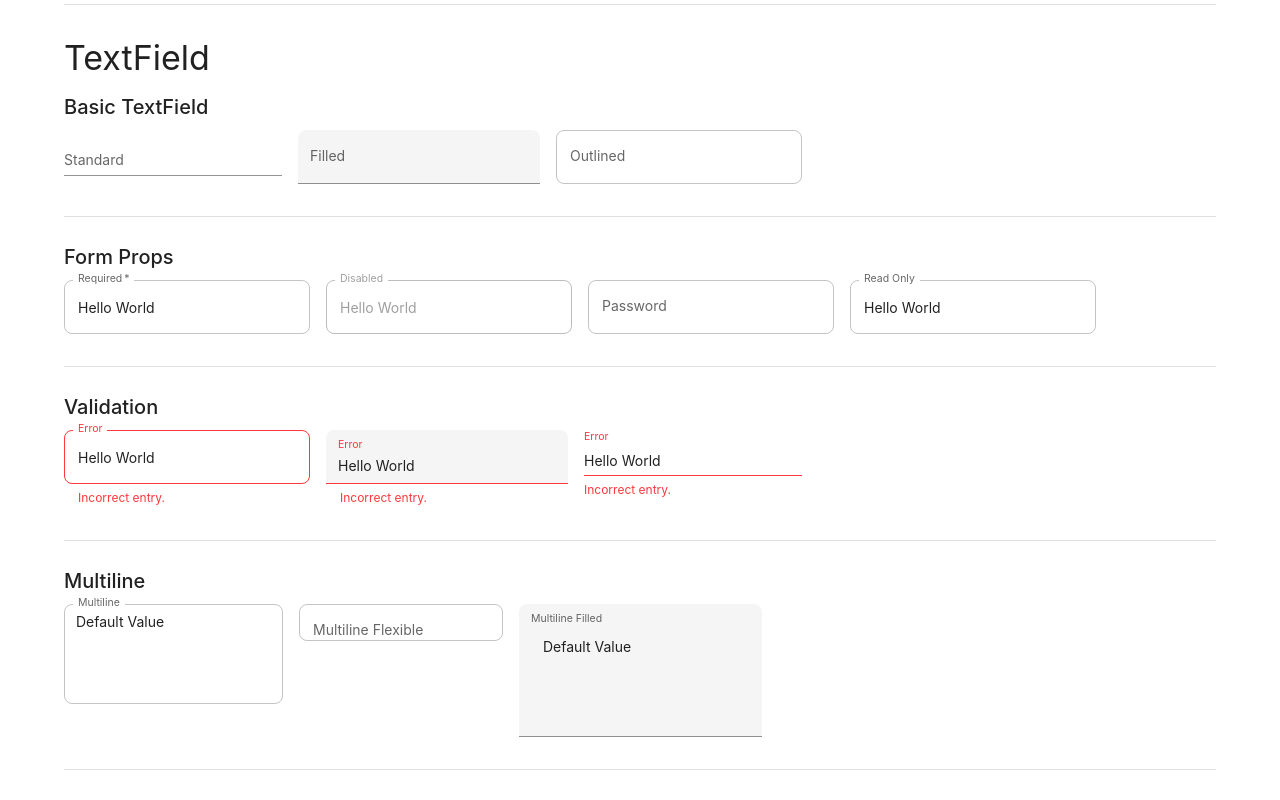
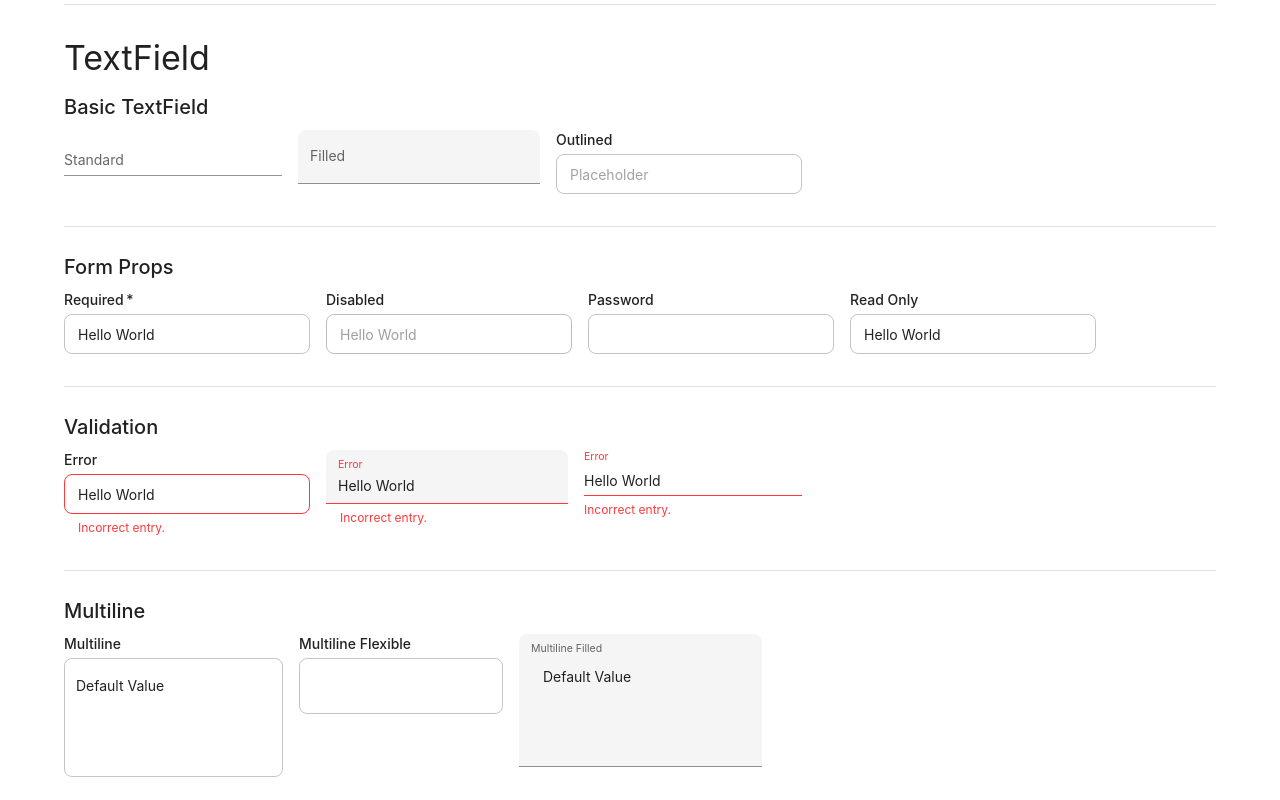
Before and after one commit to siriwatknp/jun-mui-theme, a React (Vite) app: page / in a window 1280 px wide. Shown: the part 2260-3060 px from the top of the page. Built offline with nearby package versions, Linux system fonts and the light colour scheme.

Commit message:
finish text-field

```diff
--- a/src/App.tsx
+++ b/src/App.tsx
@@ -353,9 +353,21 @@ function App() {
             </Typography>
             <Stack spacing={2}>
               <Box sx={{ display: "flex", gap: 2, flexWrap: "wrap" }}>
-                <TextField label="Standard" variant="standard" />
-                <TextField label="Filled" variant="filled" />
-                <TextField label="Outlined" variant="outlined" />
+                <TextField
+                  label="Standard"
+                  variant="standard"
+                  placeholder="Placeholder"
+                />
+                <TextField
+                  label="Filled"
+                  variant="filled"
+                  placeholder="Placeholder"
+                />
+                <TextField
+                  label="Outlined"
+                  variant="outlined"
+                  placeholder="Placeholder"
+                />
               </Box>
             </Stack>
           </Box>
--- a/src/theme.ts
+++ b/src/theme.ts
@@ -109,6 +109,9 @@ const theme = createTheme({
       "Arial",
       "sans-serif",
     ].join(","),
+    body2: {
+      lineHeight: "1.4285714286",
+    },
   },
   shadows: [
     "none",
--- a/src/theme/components/text-field.ts
+++ b/src/theme/components/text-field.ts
@@ -4,6 +4,57 @@ export const textFieldTheme: ThemeOptions["components"] = {
   MuiTextField: {
     defaultProps: {
       variant: "outlined",
+    },
+    styleOverrides: {
+      root: ({ theme }) => ({
+        variants: [
+          {
+            props: { variant: "outlined" },
+            style: {
+              "& .MuiFormLabel-root, & .MuiInputLabel-root.MuiInputLabel-shrink":
+                {
+                  position: "static",
+                  transform: "none",
+                  pointerEvents: "auto",
+                  marginBottom: "0.25rem",
+                  maxWidth: "unset",
+                  ...theme.typography.body2,
+                  fontWeight: 500,
+                  color: (theme.vars || theme).palette.text.primary,
+                },
+              "& .MuiOutlinedInput-input": {
+                paddingBlock: "9.5px",
+              },
+              "&&& .MuiInputBase-input": {
+                "&::-webkit-input-placeholder": {
+                  opacity: "0.42 !important",
+                },
+                "&::-moz-placeholder": {
+                  opacity: "0.42 !important",
+                },
+                "&::-ms-input-placeholder": {
+                  opacity: "0.42 !important",
+                },
+              },
+              "&& .MuiOutlinedInput-notchedOutline": {
+                transition: "none",
+                "& legend": {
+                  width: 0,
+                },
+              },
+            },
+          },
+          {
+            props: { variant: "outlined", size: "small" },
+            style: {
+              "& .MuiInputBase-input": {
+                paddingBlock: "6.5px",
+                paddingInline: "12px",
+              },
+            },
+          },
+        ],
+      }),
     },
   },
   MuiInputBase: {
```
